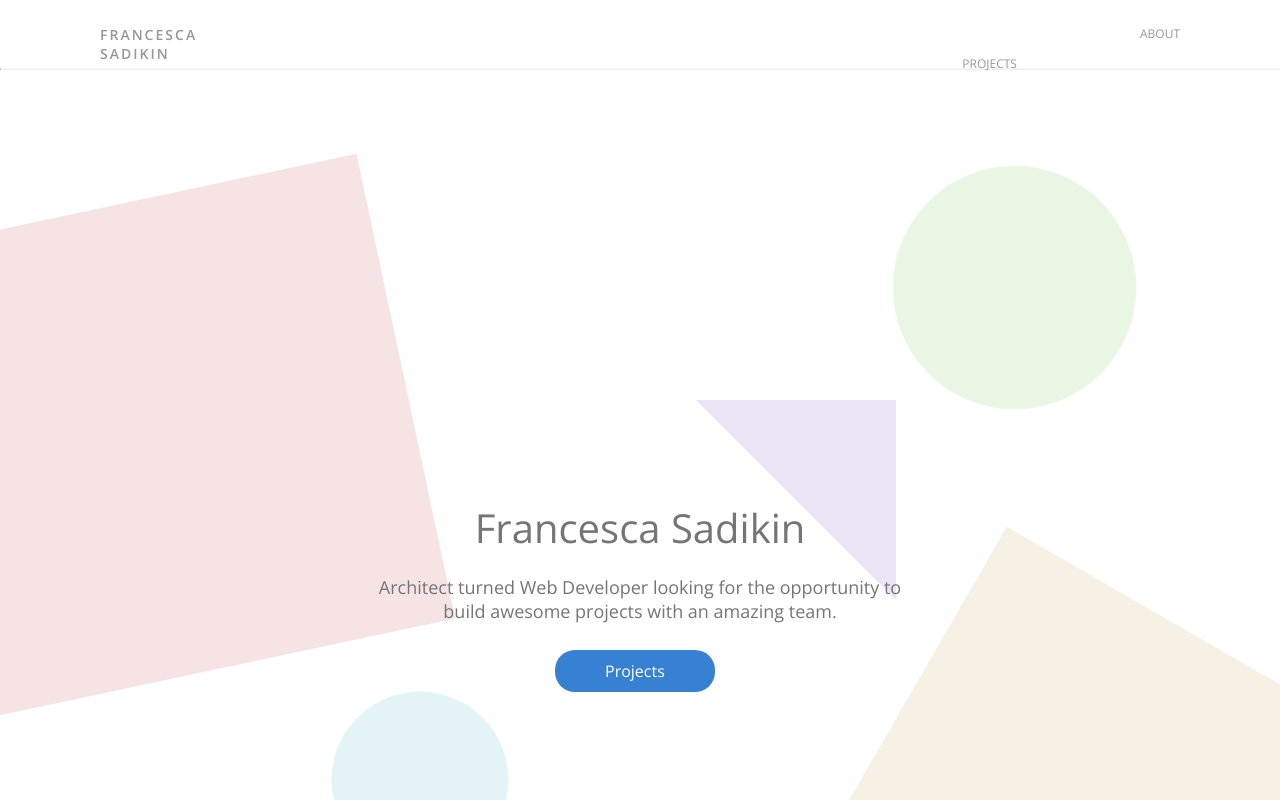
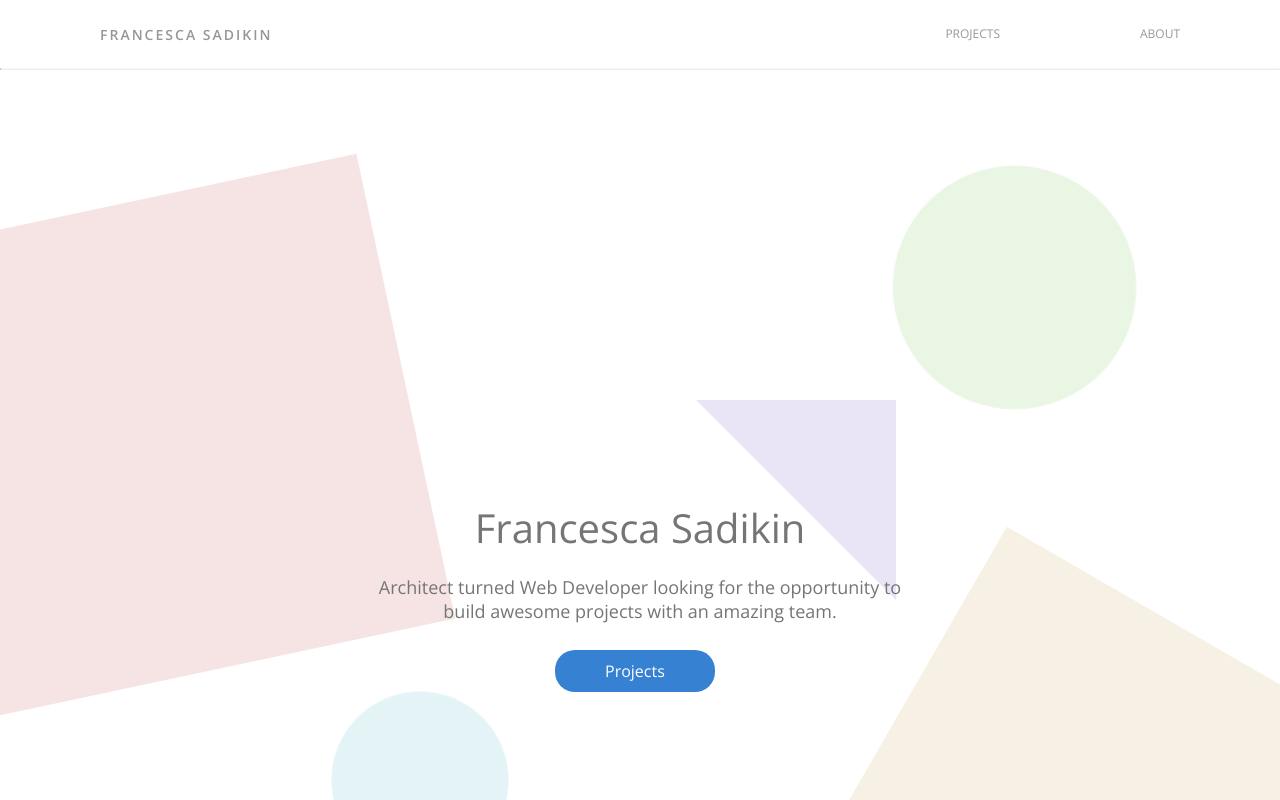
Before and after one commit to serpient/fsadikin, a React (Create React App) app: page /#/ in a window 1280 px wide. Shown: the top 800 px of the page. Built offline with nearby package versions, Linux system fonts and the light colour scheme.

Commit message:
update header link className

```diff
--- a/src/Header/Header.css
+++ b/src/Header/Header.css
@@ -27,10 +27,10 @@ GRID
 .header-border {
   border-top: 1px solid #f7f7f7; }
 
-.projects {
+.nav-projects {
   grid-template-areas: p; }
 
-.about {
+.nav-about {
   grid-template-areas: b; }
 
 /*
@@ -56,5 +56,5 @@ LINKS
 .navigation {
   font-size: 12px; }
 
-.projects, .about {
+.nav-projects, .nav-about {
   text-align: right; }
--- a/src/Header/Header.jsx
+++ b/src/Header/Header.jsx
@@ -9,8 +9,8 @@ class Header extends React.Component {
                 <div className="header-container">
                     <Link to="/" className="logo">Francesca Sadikin</Link>
                     <div className="header-spacer" />
-                    <Link to="/projects" className="navigation projects">Projects</Link>
-                    <Link to="/about" className="navigation about">About</Link>
+                    <Link to="/projects" className="navigation nav-projects">Projects</Link>
+                    <Link to="/about" className="navigation nav-about">About</Link>
                 </div>
                 <hr className="header-border" />
             </React.Fragment>
--- a/src/Header/Header.scss
+++ b/src/Header/Header.scss
@@ -22,11 +22,11 @@ GRID
     border-top: 1px solid $pale-grey;
 }
 
-.projects {
+.nav-projects {
     grid-template-areas: p;
 }
 
-.about {
+.nav-about {
     grid-template-areas: b;
 }
 /*
@@ -56,6 +56,6 @@ LINKS
     font-size: 12px;
 }
 
-.projects, .about {
+.nav-projects, .nav-about {
     text-align: right;
 }
```
